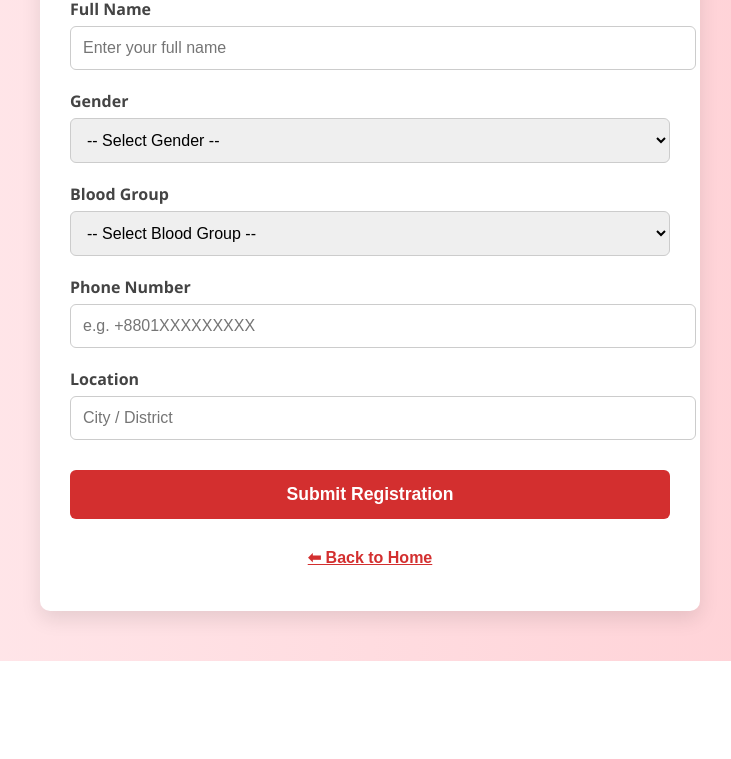
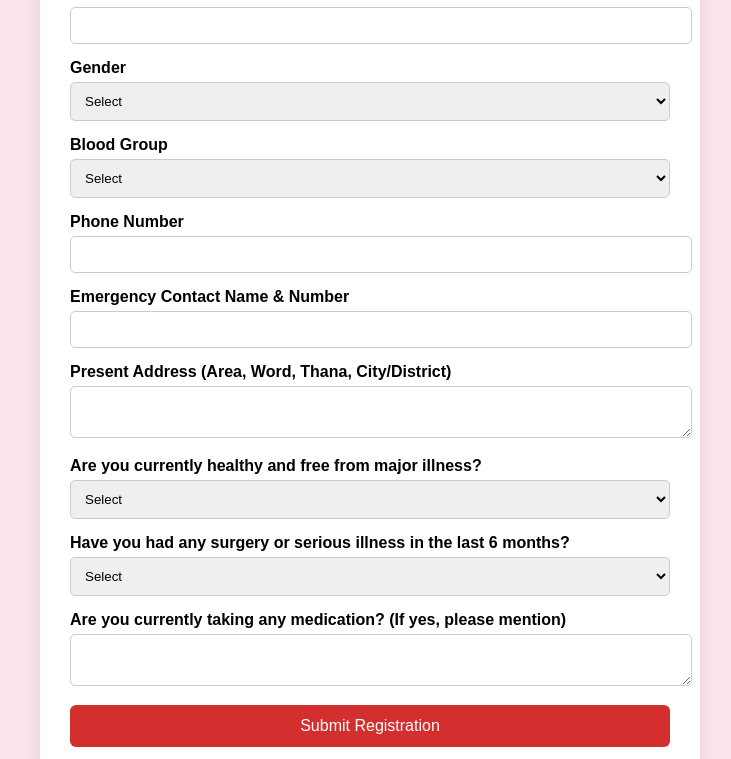
Before and after one commit to bdvirtual/bloodzone, a plain HTML site: page form.html in a window 1280 px wide. Shown: the part 166-925 px from the top of the page, without its empty margins (270-1001 px from the left). Before the commit the page ends 827 px from the top, so only its background shows below. Drawn offline with Linux system fonts and the light colour scheme.

Commit message:
Update form.html

```diff
--- a/form.html
+++ b/form.html
@@ -6,66 +6,57 @@
   <title>BloodZone | Donor Registration</title>
   <style>
     body {
-      font-family: 'Segoe UI', Tahoma, Geneva, Verdana, sans-serif;
-      margin: 0; padding: 0;
-      background: linear-gradient(to right, #ffebee, #ffcdd2);
-      color: #333;
+      font-family: Arial, sans-serif;
+      background: #fce4ec;
+      margin: 0;
+      padding: 0;
     }
     .container {
       max-width: 600px;
-      margin: 50px auto;
+      margin: 40px auto;
       background: #fff;
       padding: 30px;
       border-radius: 10px;
-      box-shadow: 0 8px 20px rgba(0,0,0,0.1);
+      box-shadow: 0 5px 15px rgba(0,0,0,0.1);
     }
     h1 {
       text-align: center;
       color: #d32f2f;
-      margin-bottom: 20px;
     }
-    .form-group {
-      margin-bottom: 20px;
-    }
-    label {
-      display: block;
-      font-weight: bold;
-      margin-bottom: 6px;
-      color: #444;
-    }
-    input, select {
-      width: 100%;
-      padding: 12px;
-      border: 1px solid #ccc;
-      border-radius: 6px;
-      font-size: 1em;
+    .form-group { margin-bottom: 15px; }
+    label { display: block; margin-bottom: 5px; font-weight: bold; }
+    input, select, textarea {
+      width: 100%; padding: 10px;
+      border: 1px solid #ccc; border-radius: 5px;
     }
     button {
-      width: 100%;
-      padding: 14px;
-      background: #d32f2f;
-      border: none;
-      border-radius: 6px;
-      color: #fff;
-      font-size: 1.1em;
-      font-weight: bold;
-      cursor: pointer;
-      transition: background 0.3s ease;
-      margin-top: 10px;
+      width: 100%; padding: 12px;
+      background: #d32f2f; color: #fff;
+      border: none; border-radius: 6px;
+      font-size: 1em; cursor: pointer;
     }
     button:hover { background: #b71c1c; }
     .btn-link {
+      display: block;
+      margin-top: 15px;
+      background: none; border: none;
+      color: #d32f2f;
+      text-decoration: underline;
+      cursor: pointer;
+    }
+    .btn-link {
+    display: block;
+    margin-top: 15px;
     background: none;
     border: none;
     color: #d32f2f;
+    text-decoration: underline;
     font-size: 1em;
-      font-weight: bold;
     cursor: pointer;
-      text-decoration: underline;
-      margin-top: 15px;
   }
   .btn-link:hover {
-      color: #b71c1c;
+    color: #b71c1c;   /* Only text color changes, no bg */
+    background: none;
   }
     .thankyou {
       display: none;
@@ -89,15 +80,15 @@
 
       <!-- Full Name -->
       <div class="form-group">
-        <label for="name">Full Name</label>
-        <input type="text" name="entry.123456789" id="name" placeholder="Enter your full name" required>
+        <label>Full Name</label>
+        <input type="text" name="entry.2005620554" required>
       </div>
 
       <!-- Gender -->
       <div class="form-group">
-        <label for="gender">Gender</label>
-        <select name="entry.234567890" id="gender" required>
-          <option value="">-- Select Gender --</option>
+        <label>Gender</label>
+        <select name="entry.1045781291" required>
+          <option value="">Select</option>
           <option>Male</option>
           <option>Female</option>
           <option>Other</option>
@@ -106,9 +97,9 @@
 
       <!-- Blood Group -->
       <div class="form-group">
-        <label for="blood">Blood Group</label>
-        <select name="entry.345678901" id="blood" required>
-          <option value="">-- Select Blood Group --</option>
+        <label>Blood Group</label>
+        <select name="entry.839337160" required>
+          <option value="">Select</option>
           <option>A+</option><option>A-</option>
           <option>B+</option><option>B-</option>
           <option>O+</option><option>O-</option>
@@ -116,16 +107,44 @@
         </select>
       </div>
 
-      <!-- Phone -->
+      <!-- Phone Number -->
       <div class="form-group">
-        <label for="phone">Phone Number</label>
-        <input type="tel" name="entry.456789012" id="phone" placeholder="e.g. +8801XXXXXXXXX" required>
+        <label>Phone Number</label>
+        <input type="tel" name="entry.1166974658" required>
       </div>
 
-      <!-- Location -->
+      <!-- Emergency Contact -->
       <div class="form-group">
-        <label for="location">Location</label>
-        <input type="text" name="entry.567890123" id="location" placeholder="City / District" required>
+        <label>Emergency Contact Name & Number</label>
+        <input type="text" name="entry.1065046570">
+      </div>
+
+      <!-- Present Address -->
+      <div class="form-group">
+        <label>Present Address (Area, Word, Thana, City/District)</label>
+        <textarea name="entry.83909332" rows="2"></textarea>
+      </div>
+
+      <!-- Health Questions -->
+      <div class="form-group">
+        <label>Are you currently healthy and free from major illness?</label>
+        <select name="entry.1776662525" required>
+          <option value="">Select</option>
+          <option>Yes</option><option>No</option>
+        </select>
+      </div>
+
+      <div class="form-group">
+        <label>Have you had any surgery or serious illness in the last 6 months?</label>
+        <select name="entry.284144510" required>
+          <option value="">Select</option>
+          <option>Yes</option><option>No</option>
+        </select>
+      </div>
+
+      <div class="form-group">
+        <label>Are you currently taking any medication? (If yes, please mention)</label>
+        <textarea name="entry.741670545" rows="2"></textarea>
       </div>
 
       <button type="submit">Submit Registration</button>
@@ -154,7 +173,7 @@
     });
 
     function goHome() {
-      window.location.href = "index.html"; // change if homepage filename differs
+      window.location.href = "index.html"; // adjust filename if different
     }
   </script>
 </body>
```
Lines whose indentation alone changed are shown as unchanged.
